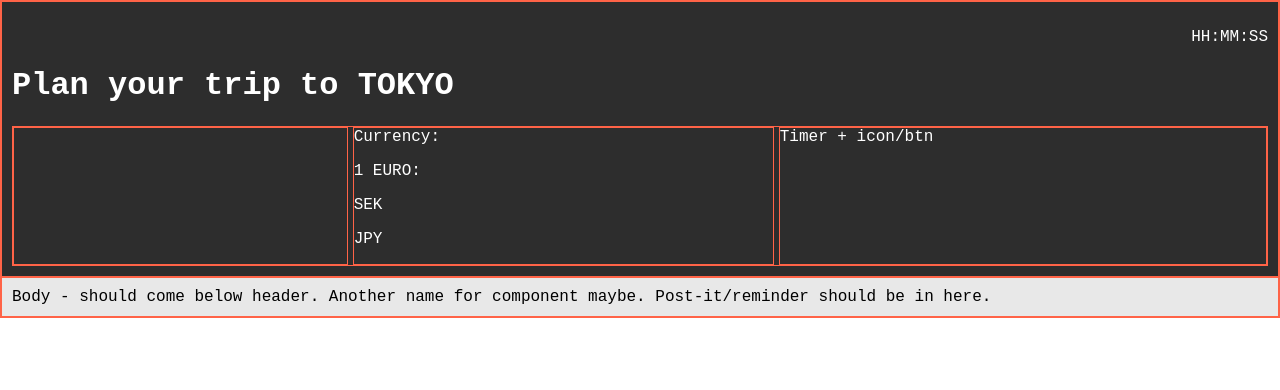
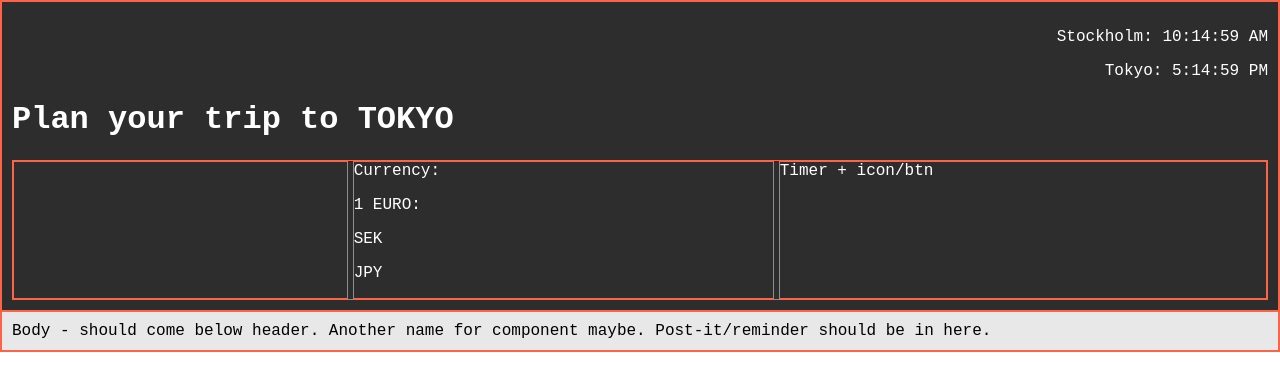
Before and after one commit to uddesson/travel-planner, a React (Create React App) app: page / in a window 1280 px wide. Shown: the top 390 px of the page. Built offline with nearby package versions, Linux system fonts and the light colour scheme; no server answers.

Commit message:
Show current time for Stockholm + Tokyo

```diff
--- a/src/components/CurrentTime.js
+++ b/src/components/CurrentTime.js
@@ -1,8 +1,32 @@
 import React from 'react';
 
+/* TODO: Make this into a class and use state
++ componentDidMount to update time every sec */
+
 function CurrentTime(){
+
+    function setTime(){
+        let stockholmTime = new Date ();
+        let tokyoTime = new Date(stockholmTime);
+
+        // Manually set the time difference
+        tokyoTime.setHours(stockholmTime.getHours() + 7);
+
+        let currentTime = {
+            stockholm: stockholmTime.toLocaleTimeString(),
+            tokyo: tokyoTime.toLocaleTimeString()
+        }
+
+        return currentTime;
+    }
+
+    let time = setTime();
+
     return(
-        <p className="align-right">HH:MM:SS</p>
+        <div>
+            <p className="align-right">Stockholm: {time.stockholm}</p>
+            <p className="align-right">Tokyo: {time.tokyo}</p>
+        </div>
     );
 };
 
```
